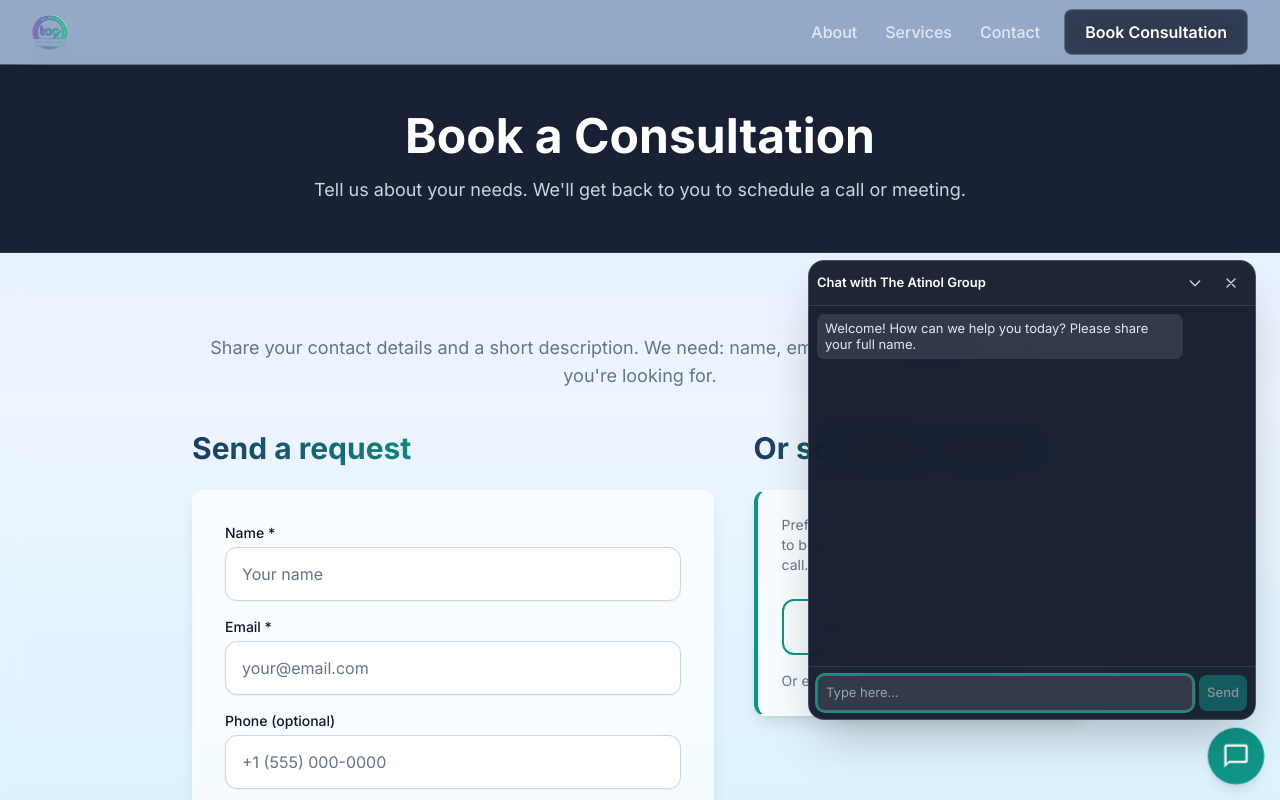
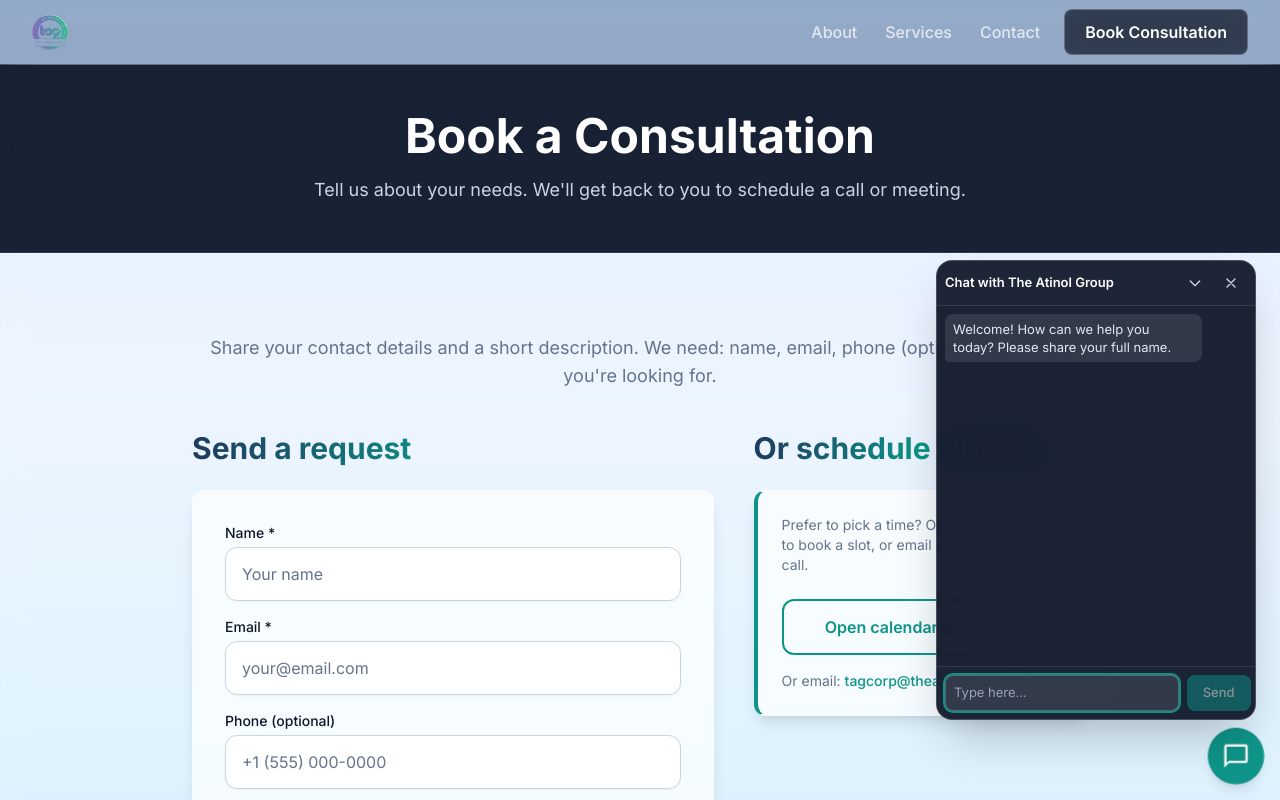
Before and after one commit to Bizrack/Atinol-group, a Next.js app: page /book in a window 1280 px wide. Both pictures are taken after a click on the button "Open chat". Shown: the top 800 px of the page. Built offline with nearby package versions, Linux system fonts and the light colour scheme.

Commit message:
update chatbox to scss

```diff
--- a/package.json
+++ b/package.json
@@ -4,6 +4,7 @@
   "private": true,
   "scripts": {
     "dev": "next dev",
+    "dev:network": "next dev -H 0.0.0.0",
     "build": "next build",
     "start": "next start",
     "lint": "next lint"
@@ -13,7 +14,8 @@
     "next": "14.2.18",
     "react": "^18.3.1",
     "react-dom": "^18.3.1",
-    "react-hot-toast": "^2.6.0"
+    "react-hot-toast": "^2.6.0",
+    "sass": "^1.97.3"
   },
   "devDependencies": {
     "@types/node": "^20",
--- /dev/null
+++ b/src/components/chat/ChatWidget.module.scss
@@ -0,0 +1,260 @@
+$atinol-teal: #0d9488;
+
+.chatBox {
+  position: fixed;
+  z-index: 100;
+  bottom: calc(5rem + env(safe-area-inset-bottom, 0px));
+  left: max(32px, env(safe-area-inset-left, 0px));
+  right: max(32px, env(safe-area-inset-right, 0px));
+  /* No width - fills space between left/right, avoids 100vw scrollbar issues */
+  height: min(320px, 55dvh);
+  box-sizing: border-box;
+  border-radius: 1rem;
+  border: 1px solid rgba(255, 255, 255, 0.2);
+  background: rgba(15, 23, 42, 0.95);
+  backdrop-filter: blur(24px);
+  box-shadow: 0 25px 50px -12px rgba(0, 0, 0, 0.25);
+  display: flex;
+  flex-direction: column;
+  overflow: hidden;
+  touch-action: manipulation;
+  font-size: 11px;
+
+  @media (min-width: 640px) {
+    left: auto;
+    right: 24px;
+    width: 20rem;
+    max-width: 20rem;
+    height: 460px;
+    font-size: 13px;
+  }
+
+  &.minimized {
+    height: 48px;
+    opacity: 0.9;
+  }
+}
+
+.header {
+  display: flex;
+  align-items: center;
+  justify-content: space-between;
+  padding: 6px 8px;
+  border-bottom: 1px solid rgba(255, 255, 255, 0.1);
+  background: rgba(30, 41, 59, 0.5);
+}
+
+.headerTitle {
+  font-weight: 600;
+  color: white;
+}
+
+.headerActions {
+  display: flex;
+  align-items: center;
+  gap: 4px;
+}
+
+.headerBtn {
+  padding: 8px;
+  border-radius: 0.5rem;
+  color: #cbd5e1;
+  background: transparent;
+  border: none;
+  cursor: pointer;
+  transition: background 0.2s, color 0.2s;
+
+  &:hover {
+    background: rgba(255, 255, 255, 0.1);
+    color: white;
+  }
+}
+
+.messages {
+  flex: 1;
+  min-height: 0;
+  overflow-y: auto;
+  padding: 8px;
+  display: flex;
+  flex-direction: column;
+  gap: 6px;
+}
+
+.messageRow {
+  display: flex;
+
+  &.user {
+    justify-content: flex-end;
+  }
+
+  &.bot {
+    justify-content: flex-start;
+  }
+}
+
+.bubble {
+  max-width: 85%;
+  border-radius: 0.5rem;
+  padding: 6px 8px;
+
+  &.user {
+    background: $atinol-teal;
+    color: white;
+    border-bottom-right-radius: 4px;
+  }
+
+  &.bot {
+    background: rgba(255, 255, 255, 0.1);
+    color: #e2e8f0;
+    border-bottom-left-radius: 4px;
+  }
+}
+
+.bubbleText {
+  line-height: 1.4;
+  white-space: pre-wrap;
+}
+
+.checkRow {
+  display: flex;
+  justify-content: flex-end;
+  margin-top: 4px;
+}
+
+.checkSending {
+  color: rgba(255, 255, 255, 0.7);
+}
+
+.checkIcon {
+  width: 12px;
+  height: 12px;
+  color: rgba(255, 255, 255, 0.9);
+}
+
+.thinking {
+  display: flex;
+  justify-content: flex-start;
+
+  .bubble {
+    border-radius: 0.75rem;
+    border-bottom-left-radius: 4px;
+    padding: 8px 12px;
+  }
+}
+
+.thinkingDots {
+  display: inline-flex;
+  gap: 6px;
+
+  span {
+    width: 8px;
+    height: 8px;
+    border-radius: 50%;
+    background: #94a3b8;
+    animation: bounce 0.6s ease-in-out infinite;
+
+    &:nth-child(2) {
+      animation-delay: 0.15s;
+    }
+    &:nth-child(3) {
+      animation-delay: 0.3s;
+    }
+  }
+}
+
+@keyframes bounce {
+  0%, 100% {
+    transform: translateY(0);
+  }
+  50% {
+    transform: translateY(-4px);
+  }
+}
+
+.footer {
+  padding: 8px 12px 8px 8px;
+  border-top: 1px solid rgba(255, 255, 255, 0.1);
+  background: rgba(30, 41, 59, 0.3);
+}
+
+.submitBtnWrap {
+  margin-bottom: 8px;
+}
+
+.submitBtn {
+  width: 100%;
+  padding: 4px 0;
+  border-radius: 0.5rem;
+  background: $atinol-teal;
+  color: white;
+  font-weight: 600;
+  border: none;
+  cursor: pointer;
+  transition: background 0.2s;
+  font-size: inherit;
+
+  &:hover:not(:disabled) {
+    background: rgba(13, 148, 136, 0.9);
+  }
+
+  &:disabled {
+    opacity: 0.5;
+    cursor: not-allowed;
+  }
+}
+
+.form {
+  display: flex;
+  gap: 0.5rem;
+  margin-right: 6px;
+}
+
+.input {
+  flex: 0 0 80%;
+  min-width: 0;
+  border-radius: 0.5rem;
+  border: 1px solid rgba(255, 255, 255, 0.2);
+  background: rgba(255, 255, 255, 0.1);
+  padding: 4px 8px;
+  color: white;
+  font-size: inherit;
+  box-sizing: border-box;
+
+  &::placeholder {
+    color: #94a3b8;
+  }
+
+  &:focus {
+    outline: none;
+    box-shadow: 0 0 0 2px $atinol-teal;
+  }
+
+  &:disabled {
+    opacity: 0.6;
+  }
+}
+
+.sendBtn {
+  flex: 0 0 20%;
+  min-width: 4rem;
+  margin-right: 8px;
+  border-radius: 0.5rem;
+  background: $atinol-teal;
+  padding: 4px 16px;
+  color: white;
+  font-weight: 500;
+  border: none;
+  cursor: pointer;
+  min-height: 36px;
+  transition: background 0.2s;
+  font-size: inherit;
+
+  &:hover:not(:disabled) {
+    background: rgba(13, 148, 136, 0.9);
+  }
+
+  &:disabled {
+    opacity: 0.5;
+    cursor: not-allowed;
+  }
+}
--- a/src/components/chat/ChatWidget.tsx
+++ b/src/components/chat/ChatWidget.tsx
@@ -4,6 +4,7 @@ import { useState, useRef, useEffect } from "react";
 import { SITE } from "@/lib/site-config";
 import { sendFormEmail, isEmailJsConfigured } from "@/lib/emailjs";
 import toast from "react-hot-toast";
+import styles from "./ChatWidget.module.scss";
 
 type Message = {
   id: string;
@@ -234,21 +235,16 @@ export function ChatWidget() {
         </svg>
       </button>
 
-      {/* Chat box - compact floating on mobile, larger on desktop */}
+      {/* Chat box - SCSS for reliable mobile layout */}
       {open && (
-        <div
-          className={`fixed z-[100] bottom-[calc(5rem+env(safe-area-inset-bottom,0px))] left-4 right-4 sm:left-auto sm:right-6 sm:w-[28rem] sm:max-w-[28rem] w-auto h-[min(320px,55dvh)] sm:h-[460px] rounded-2xl border border-white/20 bg-slate-900/95 backdrop-blur-xl shadow-2xl flex flex-col overflow-hidden touch-manipulation text-[11px] sm:text-[13px] [&_input]:text-[11px] sm:[&_input]:text-[13px] [&_button]:text-[11px] sm:[&_button]:text-[13px] [&_p]:text-[11px] sm:[&_p]:text-[13px] [&_span]:text-[11px] sm:[&_span]:text-[13px] ${
-            minimized ? "h-12 opacity-90" : ""
-          }`}
-        >
-          {/* Header */}
-          <div className="flex items-center justify-between px-2 py-1.5 border-b border-white/10 bg-slate-800/50">
-            <span className="font-semibold text-white">Chat with {SITE.name}</span>
-            <div className="flex items-center gap-1">
+        <div className={`${styles.chatBox} ${minimized ? styles.minimized : ""}`}>
+          <div className={styles.header}>
+            <span className={styles.headerTitle}>Chat with {SITE.name}</span>
+            <div className={styles.headerActions}>
               <button
                 type="button"
                 onClick={() => setMinimized((m) => !m)}
-                className="p-2 rounded-lg text-slate-300 hover:bg-white/10 hover:text-white transition-colors"
+                className={styles.headerBtn}
                 aria-label={minimized ? "Expand chat" : "Minimize chat"}
               >
                 {minimized ? (
@@ -264,7 +260,7 @@ export function ChatWidget() {
               <button
                 type="button"
                 onClick={() => setOpen(false)}
-                className="p-2 rounded-lg text-slate-300 hover:bg-white/10 hover:text-white transition-colors"
+                className={styles.headerBtn}
                 aria-label="Close chat"
               >
                 <svg className="w-4 h-4" fill="none" stroke="currentColor" viewBox="0 0 24 24">
@@ -276,27 +272,17 @@ export function ChatWidget() {
 
           {!minimized && (
             <>
-              {/* Messages - min-h-0 lets this shrink so input stays visible */}
-              <div className="flex-1 min-h-0 overflow-y-auto p-2 space-y-1.5">
+              <div className={styles.messages}>
                 {messages.map((m) => (
-                  <div
-                    key={m.id}
-                    className={`flex ${m.role === "user" ? "justify-end" : "justify-start"}`}
-                  >
-                    <div
-                      className={`max-w-[85%] rounded-lg px-2 py-1.5 ${
-                        m.role === "user"
-                          ? "bg-atinol-teal text-white rounded-br-md"
-                          : "bg-white/10 text-slate-200 rounded-bl-md"
-                      }`}
-                    >
-                      <p className="leading-tight whitespace-pre-wrap">{m.text}</p>
+                  <div key={m.id} className={`${styles.messageRow} ${m.role === "user" ? styles.user : styles.bot}`}>
+                    <div className={`${styles.bubble} ${m.role === "user" ? styles.user : styles.bot}`}>
+                      <p className={styles.bubbleText}>{m.text}</p>
                       {m.role === "user" && (
-                        <span className="flex justify-end mt-1" aria-hidden>
+                        <span className={styles.checkRow} aria-hidden>
                           {m.status === "sending" ? (
-                            <span className="text-white/70">Sending…</span>
+                            <span className={styles.checkSending}>Sending…</span>
                           ) : (
-                            <svg className="w-3 h-3 text-white/90" viewBox="0 0 16 16" fill="currentColor">
+                            <svg className={styles.checkIcon} viewBox="0 0 16 16" fill="currentColor">
                               <path d="M12.207 4.793a1 1 0 010 1.414l-5 5a1 1 0 01-1.414 0l-2-2a1 1 0 011.414-1.414L6.5 9.086l4.293-4.293a1 1 0 011.414 0z" />
                             </svg>
                           )}
@@ -306,12 +292,12 @@ export function ChatWidget() {
                   </div>
                 ))}
                 {isThinking && (
-                  <div className="flex justify-start">
-                    <div className="rounded-xl rounded-bl-md px-3 py-2 bg-white/10 text-slate-200">
-                      <span className="inline-flex gap-1.5" aria-label="Thinking">
-                        <span className="w-2 h-2 rounded-full bg-slate-400 animate-bounce [animation-delay:0ms]" />
-                        <span className="w-2 h-2 rounded-full bg-slate-400 animate-bounce [animation-delay:0.15s]" />
-                        <span className="w-2 h-2 rounded-full bg-slate-400 animate-bounce [animation-delay:0.3s]" />
+                  <div className={styles.thinking}>
+                    <div className={`${styles.bubble} ${styles.bot}`}>
+                      <span className={styles.thinkingDots} aria-label="Thinking">
+                        <span />
+                        <span />
+                        <span />
                       </span>
                     </div>
                   </div>
@@ -319,22 +305,21 @@ export function ChatWidget() {
                 <div ref={messagesEndRef} />
               </div>
 
-              {/* Input or Submit */}
-              <div className="p-2 border-t border-white/10 bg-slate-800/30">
+              <div className={styles.footer}>
                 {showSubmitButton && (
-                  <div className="mb-2">
+                  <div className={styles.submitBtnWrap}>
                     <button
                       type="button"
                       onClick={handleSubmitChat}
                       disabled={sending}
-                      className="w-full py-1 rounded-lg bg-atinol-teal text-white font-semibold hover:bg-atinol-teal/90 disabled:opacity-50 transition-colors"
+                      className={styles.submitBtn}
                     >
                       Submit chat
                     </button>
                   </div>
                 )}
                 {showInput && (
-                  <form onSubmit={handleSubmit} className="flex gap-1.5">
+                  <form onSubmit={handleSubmit} className={styles.form}>
                     <input
                       ref={inputRef}
                       type="text"
@@ -342,12 +327,12 @@ export function ChatWidget() {
                       onChange={(e) => setInput(e.target.value)}
                       placeholder={isThinking ? "..." : step === "more" ? "Type message or No..." : "Type here..."}
                       disabled={isThinking}
-                      className="flex-1 rounded-lg border border-white/20 bg-white/10 px-2 py-1 text-white placeholder:text-slate-400 focus:outline-none focus:ring-2 focus:ring-atinol-teal disabled:opacity-60"
+                      className={styles.input}
                     />
                     <button
                       type="submit"
                       disabled={!input.trim() || isThinking}
-                      className="rounded-lg bg-atinol-teal px-2 py-1 text-white font-medium hover:bg-atinol-teal/90 disabled:opacity-50 transition-colors min-h-[36px]"
+                      className={styles.sendBtn}
                     >
                       Send
                     </button>
```
Also changed, not shown: 1 other file (tests, documents, lock files or other folders).
